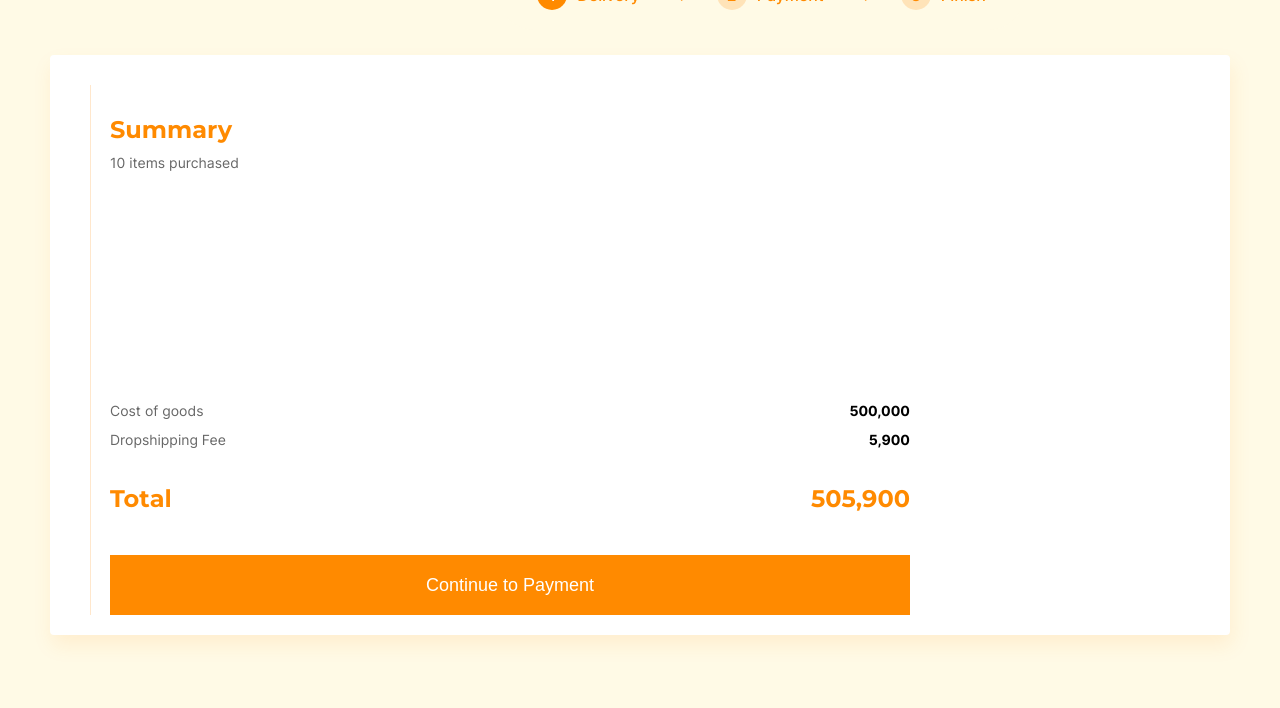
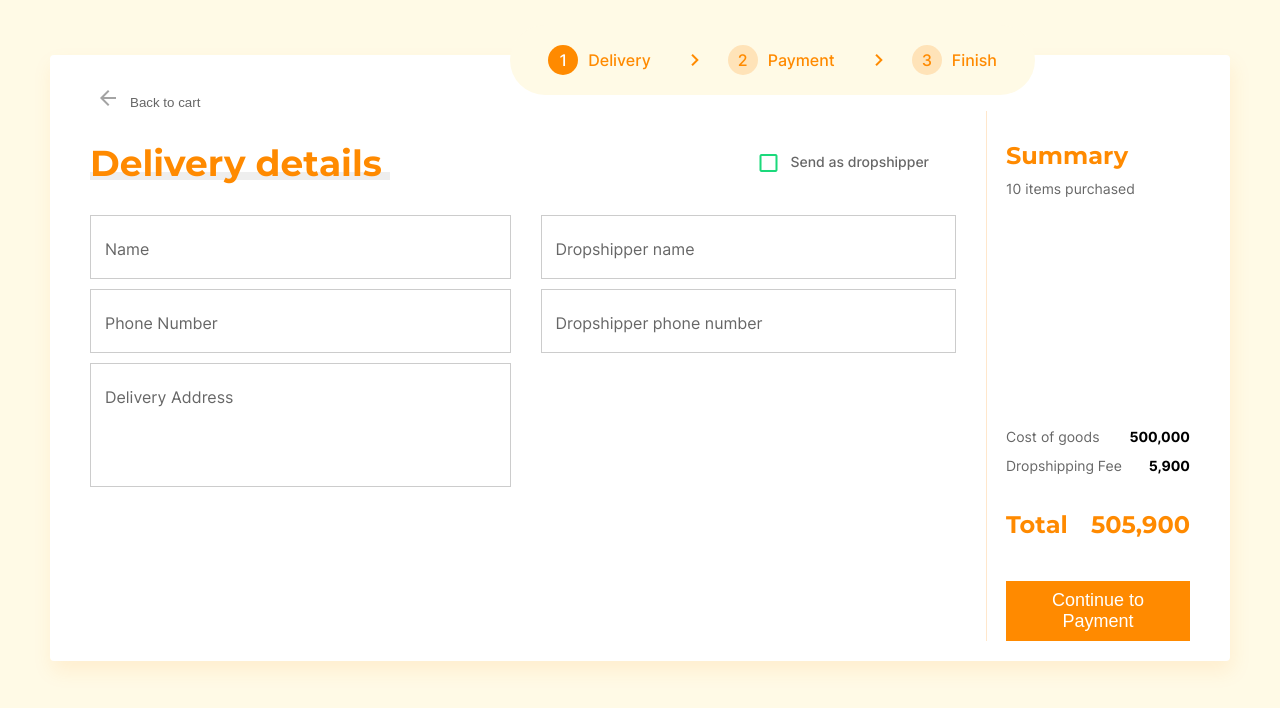
Before and after one commit to yogaajie2/technical-test-jakmall, a React (Create React App) app: page / in a window 1280 px wide. Shown: the top 708 px of the page. Built offline with nearby package versions, Linux system fonts and the light colour scheme.

Commit message:
refactor: update first step UI

```diff
--- a/src/App.tsx
+++ b/src/App.tsx
@@ -15,6 +15,7 @@ const Page = styled.main`
   padding-left: 40px;
   padding-right: 20px;
   padding-top: 30px;
+  position: relative;
   background-color: #FFF;
   box-shadow: 2px 10px 20px rgba(255, 138, 0, 0.1);
 `;
@@ -24,11 +25,149 @@ const Back = styled.button`
   font-weight: 500;
   background-color: transparent;
   opacity: 0.6;
+  transition: 0.15s opacity ease;
+
+  &:hover {
+    opacity: 1;
+  }
+`;
+
+const IconBack = styled(Back)`
+  margin-right: 10px;
+  vertical-align: bottom;
+  font-size: 18px;
+`;
+
+const Heading = styled.h1`
+  border: none;
+  display: inline-block;
+  position: relative;
+  z-index: 1;
+  font-family: 'Montserrat';
+  font-size: 36px;
+  font-weight: 700;
+  line-height: 44px;
+  color: #FF8A00;
+
+  &::after {
+    display: block;
+    height: 8px;
+    position: absolute;
+    bottom: 5px;
+    width: 300px;
+    z-index: -1;
+    background-color: #EEEEEE;
+    content: '';
+  }
 `;
 
 const StepWrapper = styled.div`
   display: grid;
-  grid-template-columns: auto 25%;
+  grid-template-columns: auto 20%;
+`;
+
+const Header = styled.div`
+  align-items: center;
+  display: flex;
+  justify-content: space-between;
+  margin-right: 57px;
+`;
+
+const ToggleDropship = styled.label`
+  font-weight: 500;
+  cursor: pointer;
+
+  & input {
+    position: absolute;
+    opacity: 0;
+    cursor: pointer;
+    height: 0;
+    width: 0;
+
+    &:checked {
+      & ~ .unchecked {
+        display: none;
+      }
+
+      & ~ .checked {
+        display: inline-block;
+      }
+    }
+  }
+`;
+
+const CheckBox = styled.span`
+  margin-right: 10px;
+  vertical-align: middle;
+  font-size: 24px;
+  color: #1BD97B;
+
+  &.unchecked {
+    display: inline-block;
+  }
+
+  &.checked {
+    display: none;
+  }
+`;
+
+const Form = styled.form`
+  align-items: start;
+  display: grid;
+  gap: 30px;
+  grid-template-columns: auto auto;
+  margin-right: 30px;
+
+  & div {
+    display: grid;
+    gap: 10px;
+    grid-auto-flow: row;
+  }
+`;
+
+const InputWrapper = styled.div`
+  position: relative;
+  font-size: 16px;
+
+  & > label {
+    left: 15px;
+    position: absolute;
+    top: 6px;
+    font-size: 13px;
+    transition: 0.15s all ease;
+  }
+`;
+
+const Input = styled.input`
+  border: 1px solid #CCC;
+  padding-bottom: 20px;
+  padding-left: 15px;
+  padding-right: 15px;
+  padding-top: 24px;
+  font-size: 16px;
+  font-weight: 700;
+
+  &:focus-visible {
+    outline: none;
+  }
+
+  &:placeholder-shown {
+    & + label {
+      top: 24px;
+      font-size: 16px;
+    }
+  }
+
+  &::placeholder {
+    visibility: hidden;
+    font-weight: 500
+  }
+`;
+
+const TextArea = styled(Input)`
+  padding: 21px 15px;
+  font-family: 'Inter';
+  resize: none;
 `;
 
 function App() {
@@ -41,7 +180,92 @@ function App() {
       <Page>
         <Stepper />
 
+        <Back>
+          <IconBack
+            as="span"
+            className="material-icons"
+          >
+            arrow_back
+          </IconBack>
+
+          Back to cart
+        </Back>
+
         <StepWrapper>
+          <section>
+            <Header>
+              <Heading>Delivery details</Heading>
+
+              <ToggleDropship>
+                <input type="checkbox" />
+                <CheckBox className="material-icons unchecked">check_box_outline_blank</CheckBox>
+                <CheckBox className="material-icons checked">check_box</CheckBox>
+                Send as dropshipper
+              </ToggleDropship>
+            </Header>
+
+            <Form>
+              <div>
+                <InputWrapper>
+                  <Input
+                    type="text"
+                    name="name"
+                    id="name"
+                    placeholder="Name"
+                  />
+
+                  <label htmlFor="name">Name</label>
+                </InputWrapper>
+
+                <InputWrapper>
+                  <Input
+                    type="tel"
+                    name="phone"
+                    id="phone"
+                    placeholder="Phone Number"
+                  />
+
+                  <label htmlFor="phone">Phone Number</label>
+                </InputWrapper>
+
+                <InputWrapper>
+                  <TextArea
+                    as="textarea"
+                    name="address"
+                    id="address"
+                    rows={4}
+                    placeholder="Delivery Address"
+                  />
+
+                  <label htmlFor="address">Delivery Address</label>
+                </InputWrapper>
+              </div>
+
+              <div>
+                <InputWrapper>
+                  <Input
+                    type="text"
+                    name="dropshipper name"
+                    id="dropshipName"
+                    placeholder="Dropshipper name"
+                  />
+
+                  <label htmlFor="dropshipName">Dropshipper name</label>
+                </InputWrapper>
+
+                <InputWrapper>
+                  <Input
+                    type="tel"
+                    name="dropshipper phone"
+                    id="dropshipperPhone"
+                    placeholder="Dropshipper phone number"
+                  />
+
+                  <label htmlFor="dropshipperPhone">Dropshipper phone number</label>
+                </InputWrapper>
+              </div>
+            </Form>
+          </section>
 
           <Summary />
         </StepWrapper>
```
